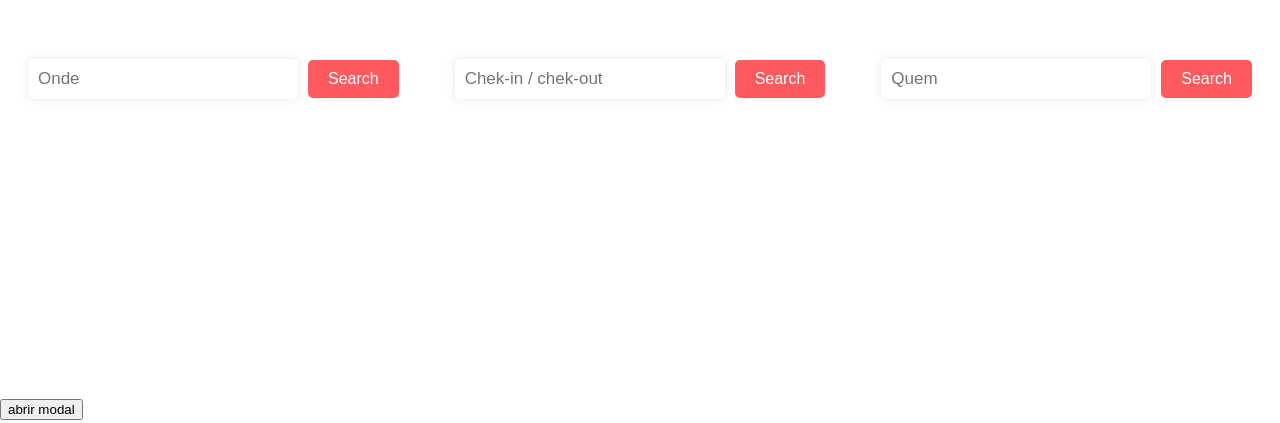
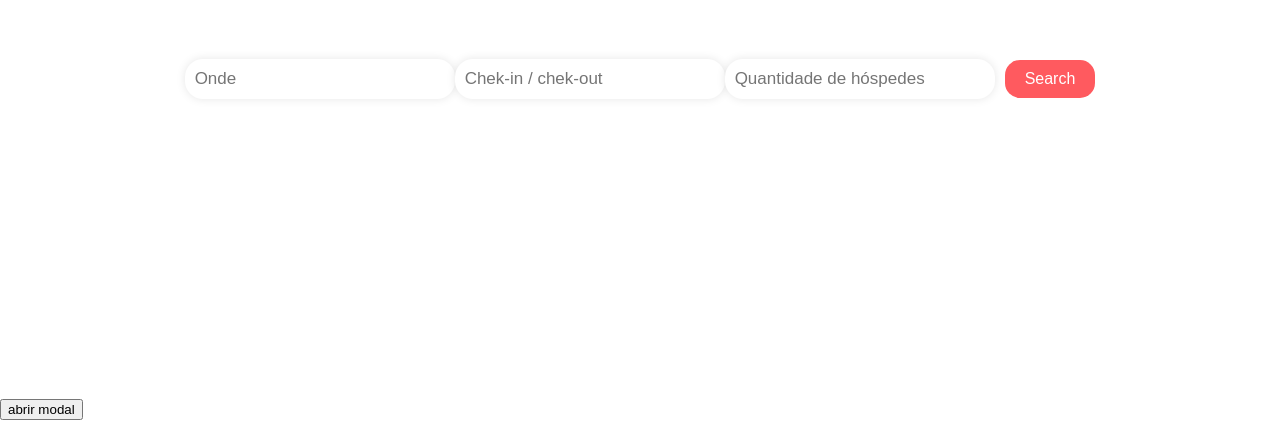
Before and after one commit to thales062/cazebre, a plain HTML site: page index.html in a window 1280 px wide. Shown: the part 241-664 px from the top of the page. Drawn offline with nearby package versions, Linux system fonts and the light colour scheme.

Commit message:
baraas novamente

```diff
--- a/index.html
+++ b/index.html
@@ -7,6 +7,7 @@
     <link rel="stylesheet" href="https://cdn.jsdelivr.net/npm/bootstrap-icons@1.11.3/font/bootstrap-icons.min.css">
     <link rel="shortcut icon" href="cazebre250.jpg" type="image/x-icon">
     <title>cazebre.com.br</title>
+    <link rel="stylesheet" href="//code.jquery.com/ui/1.12.1/themes/base/jquery-ui.css">
     <link rel="stylesheet" href="style.css">
 
 </head>
@@ -17,17 +18,20 @@
 
      <div class="search-onde">
         <input type="text" class="search-bar" placeholder= "Onde">
-     <button onclick="window.location.href = 'index (2).html' "  class="search-button">Search</button>
+
+
+
 
      </div>
 
      <div class="search-chekin-chekout">
-        <input type="text" class="search-bar" placeholder="Chek-in / chek-out">
-        <button onclick="window.location.href = 'index (2).html' " class="search-button">Search</button>
+        <input type="text" id="datepicker" class="search-bar" placeholder= "Chek-in / chek-out">
+
+
      </div>
 
      <div class="search-quem">
-        <input type="text" class="search-bar" placeholder="Quem">
+        <input type="text" class="search-bar" placeholder="Quantidade de hóspedes">
         <button onclick="window.location.href = 'index (2).html' " class="search-button">Search</button>
     </div>
 
@@ -81,6 +85,8 @@
         </div>
     </div>
 
+
+
     <script src="app.js"></script>
 
 </body>
--- a/style.css
+++ b/style.css
@@ -113,7 +113,7 @@ h2 {
     width: 250px;
     padding: 10px;
     border: none;
-    border-radius: 5px;
+    border-radius: 18px;
     font-size: 17px;
     box-shadow: 0 0 10px rgba(0, 0, 0, 0.1);
 }
@@ -122,7 +122,7 @@ h2 {
     background-color: #ff5a5f;
     color: #fff;
     border: none;
-    border-radius: 5px;
+    border-radius: 15px;
     padding: 10px 20px;
     font-size: 16px;
     cursor: pointer;
@@ -134,6 +134,7 @@ h2 {
     justify-content: center;
     align-items: center;
 
+
 }
 
 .search-chekin-chekout {
@@ -141,11 +142,12 @@ h2 {
     justify-content: center;
     align-items: center;
 
+
 }
 
 .barras {
     display: flex;
-    justify-content: space-around;
+    justify-content: center;
     align-items: center;
     height: 80vh;
 
```
Also changed, not shown: app.js (line endings or trailing spaces).
